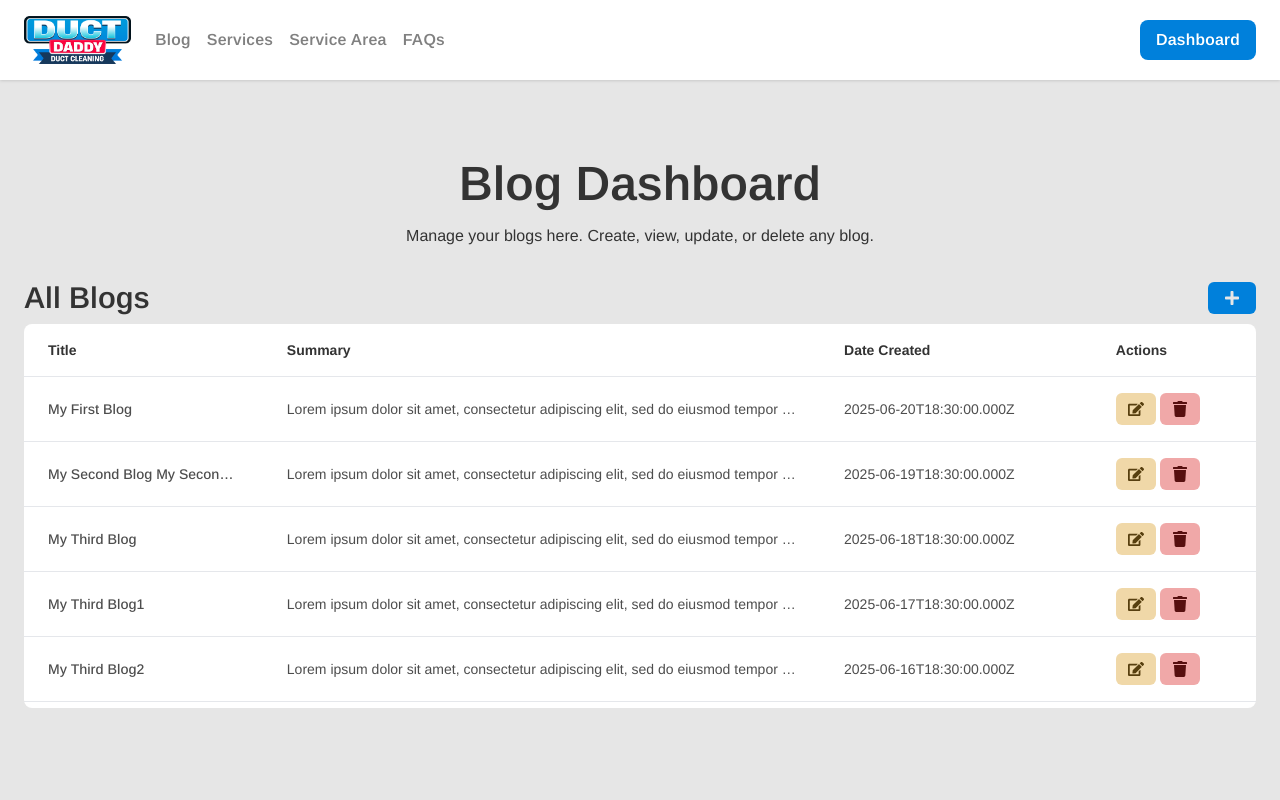
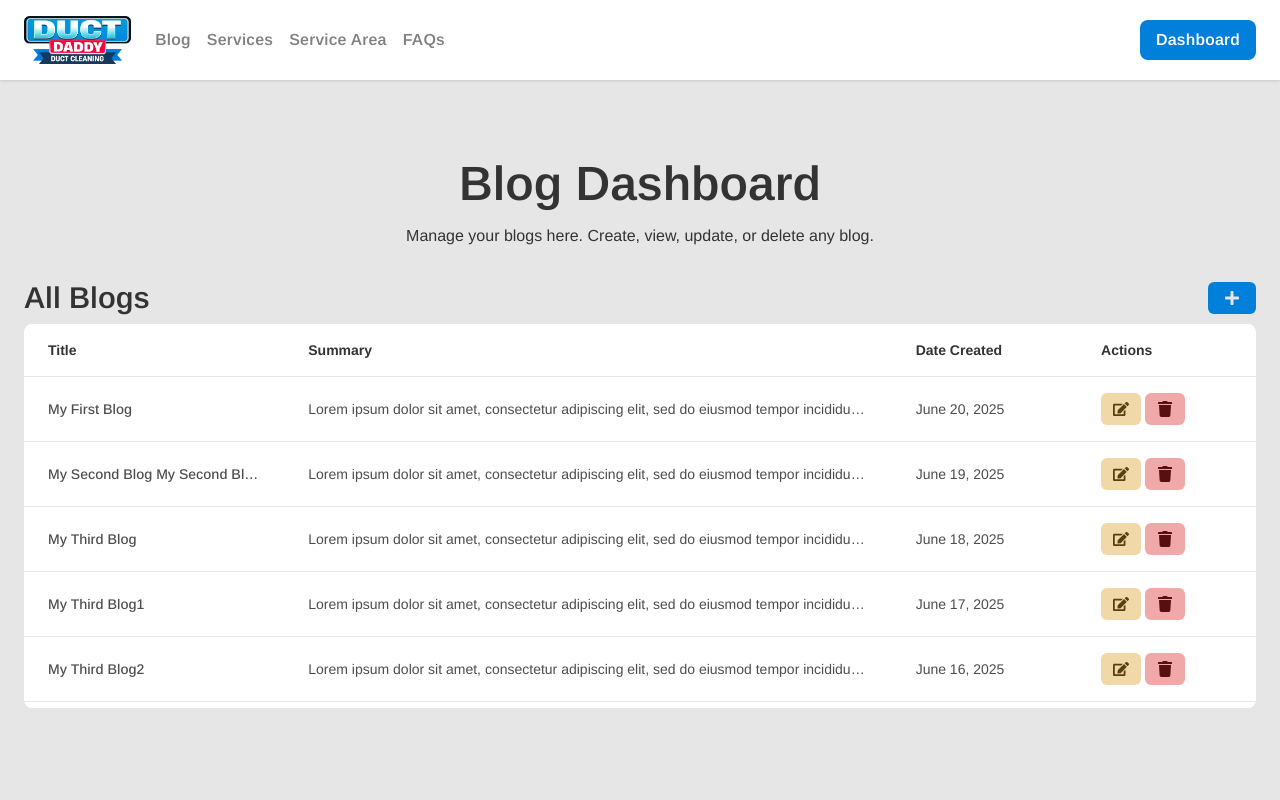
Before and after one commit to flowz0/duct-daddy, a Next.js app: page /dashboard in a window 1280 px wide. Shown: the top 800 px of the page. Built offline with nearby package versions, Linux system fonts and the light colour scheme.

Commit message:
sort blogs by most recent createdAt descending and formatDate

```diff
--- a/app/(pages)/dashboard/page.tsx
+++ b/app/(pages)/dashboard/page.tsx
@@ -1,9 +1,15 @@
 import { getBlogs } from "@/lib/blogs";
+import formatDate from "@/lib/formatDate";
+import { BlogProps } from "@/types/blog";
 import Link from "next/link";
 import { FaPlus, FaEdit, FaTrash } from "react-icons/fa";
 
 export default async function DashboardPage() {
   const blogs = await getBlogs();
+
+  const sortedBlogs: BlogProps[] = blogs.sort(
+    (a, b) => new Date(b.createdAt).getTime() - new Date(a.createdAt).getTime()
+  );
 
   return (
     <main className="pt-32 px-6 max-w-7xl mx-auto lg:pt-40">
@@ -35,11 +41,11 @@ export default async function DashboardPage() {
               </tr>
             </thead>
             <tbody className="text-sm text-[hsl(0,0%,30%)]">
-              {blogs.map((blog) => (
+              {sortedBlogs.map((blog) => (
                 <tr key={blog.id} className="border-t">
                   <td className="py-4 px-6 font-medium truncate max-w-[8rem] lg:max-w-[12rem]">{blog.title}</td>
                   <td className="py-4 px-6 truncate max-w-[20rem] lg:max-w-[28rem]">{blog.summary}</td>
-                  <td className="py-4 px-6 truncate max-w-[12rem] lg:max-w-[16rem]">{blog.createdAt}</td>
+                  <td className="py-4 px-6 truncate max-w-[12rem] lg:max-w-[16rem]">{formatDate(blog.createdAt)}</td>
                   <td className="py-4 px-6 flex gap-x-1 max-w-[8rem] lg:max-w-[16rem]">
                     <Link href={`/edit/${blog.id}`} className="bg-[hsl(40,70%,80%)] text-[hsl(40,70%,20%)] flex w-fit py-2 px-3 rounded-md hover:bg-[hsl(40,70%,72%)]">
                       <FaEdit className="w-4 h-4" />
```
